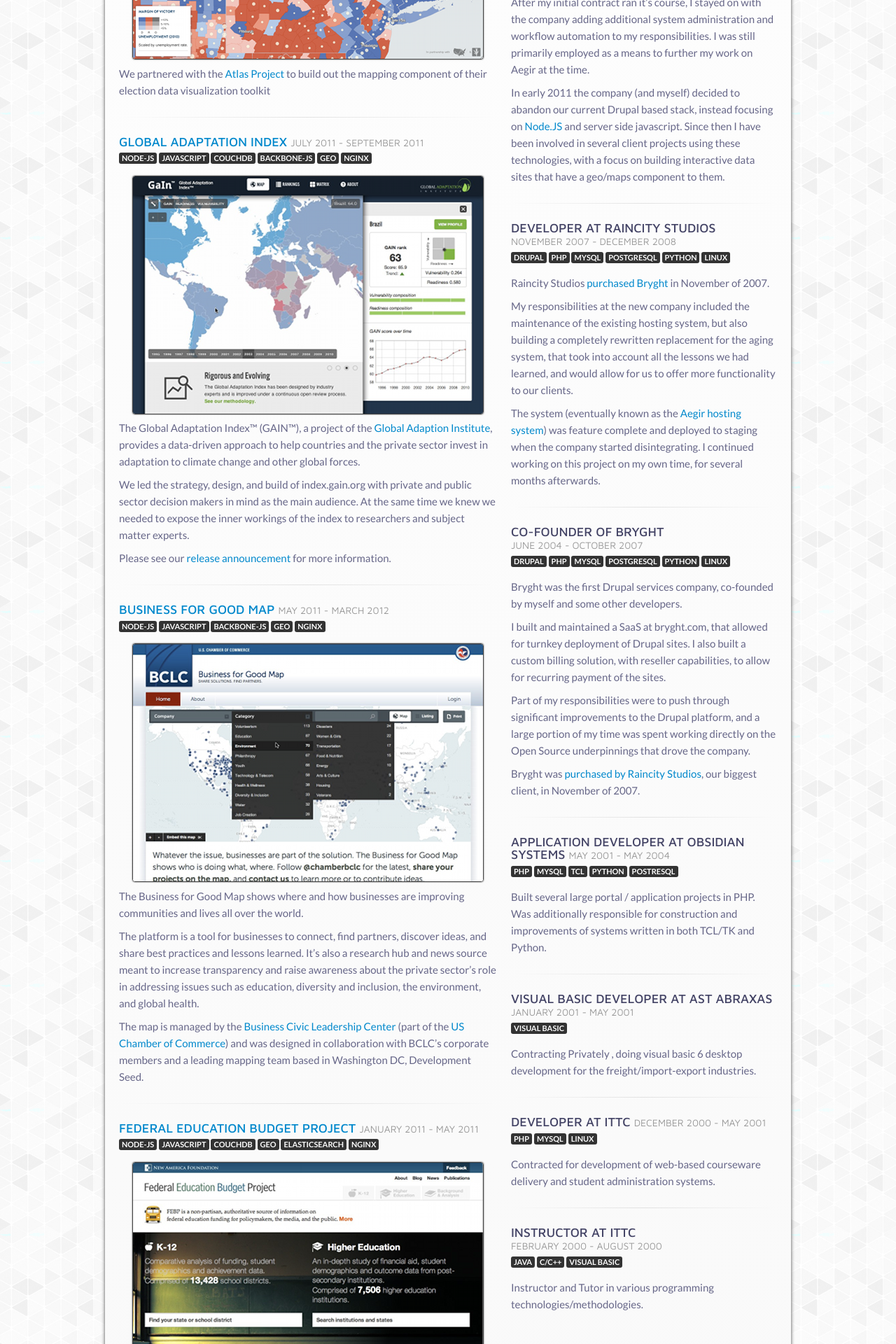
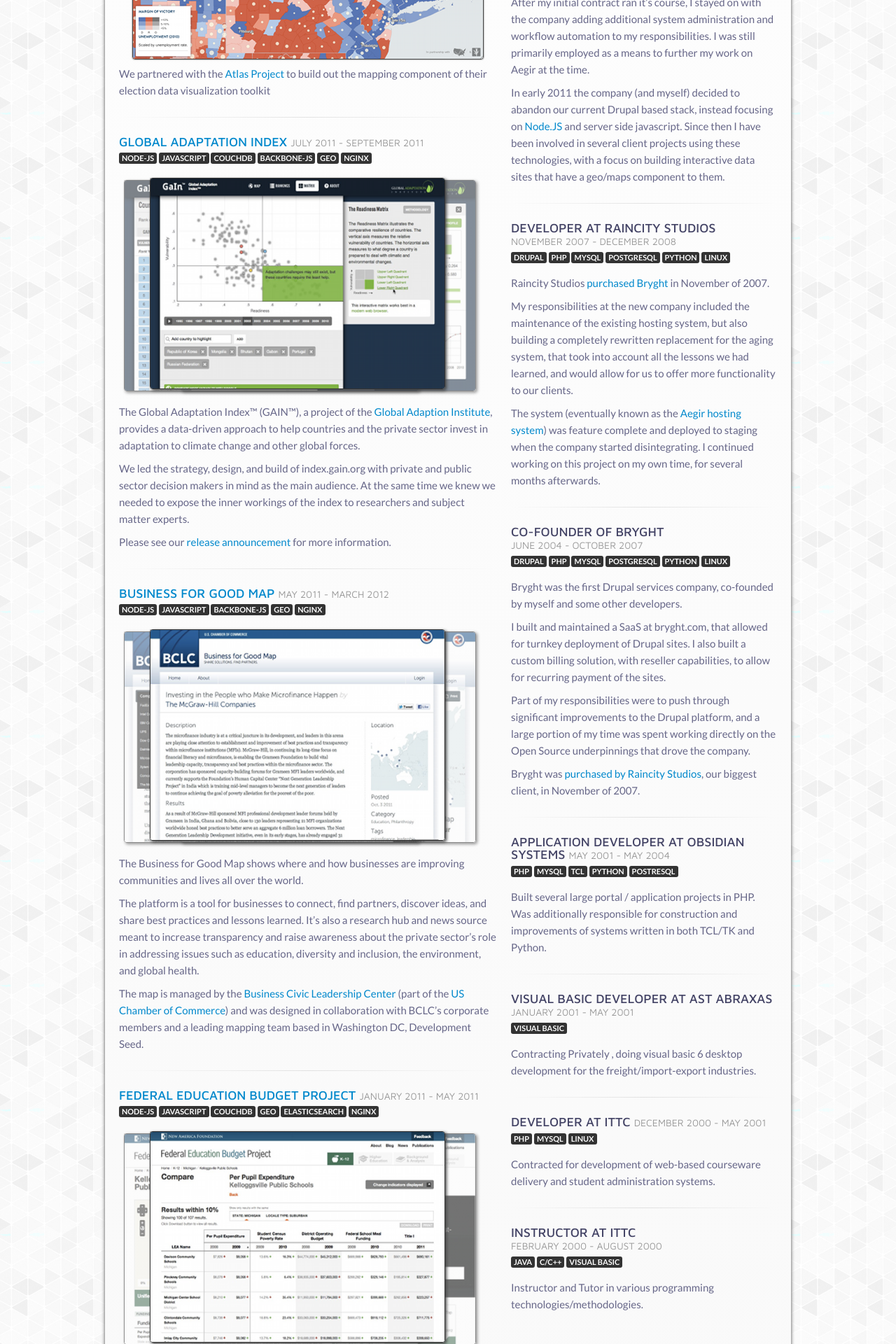
Before and after one commit to AdrianRossouw/daemon-co-za, a Jekyll site: the page built from portfolio/index.html, in a window 1280 px wide. Shown: the part 743-2663 px from the top of the page at 70% size. Built offline with Jekyll 4.4.1, drawn with Linux system fonts in a browser that asks for light colours.

Commit message:
switch to using roundabout for the images on the portfolio.

```diff
--- a/_includes/project.html
+++ b/_includes/project.html
@@ -22,18 +22,20 @@
 
 
   </header>
-  {% if project.images %}
-    <div class='carousel-wrapper'>
-    <div class='carousel'>
-      {% for img in project.images %}
-        {% if (forloop.first) %}
-          <img class='active item' src='{{base}}{{img.src}}' />
-        {% else %}
-          <img class='item' src='{{base}}{{img.src}}' />
-        {% endif %}
-      {% endfor %}
-  </div></div>
+  {% if project.images.size > 1 %}
+    <div class='roundabout-wrapper'>
+      <ul class='roundabout clearfix'>
+        {% for img in project.images %}
+        <li><div class='slide-wrapper'><img src='{{base}}{{img.src}}' /></div></li>
+        {% endfor %}
+      </ul>
+    </div>
+  {% else if project.images %}
+    {% for img in project.images %}
+      <div class='img-wrapper'><img src='{{base}}{{img.src}}' /></div>
+    {% endfor %}
   {% endif %}
+
   {{project.content}}
 
   </article>
--- a/site.css
+++ b/site.css
@@ -4,6 +4,7 @@
 
 {% include css/bootstrap.min.css %}
 {% include css/pygments.css %}
+{% include css/roundabout.css %}
 
 h1, h2, h3, h4, h5, h6 {
   font-family: 'Maven Pro', 'Helvetica Neue', Helvetica, Arial, sans-serif;
@@ -32,19 +33,18 @@
 
 .carousel { margin-bottom: 0; }
 
-.img-wrapper,
-.carousel-wrapper {
+.img-wrapper {
   overflow: hidden;
+  display: block;
   border: 1px solid #444;
   margin: 0.5em auto;
-  width: 500px;
+  width: 600px;
   max-height: 339px;
   box-shadow: 0 0 2px #444;
   border-radius: 4px;
 }
-.img-wrapper {
-  display: block;
-  width: 600px;
+.portfolio .img-wrapper {
+  width: 500px;
 }
 
 h1 { font-size: 38px; }
--- a/site.js
+++ b/site.js
@@ -1,9 +1,16 @@
 ---
 ---
 {% include js/jquery.min.js %}
+{% include js/jquery.roundabout.min.js %}
 {% include js/underscore-min.js %}
 {% include js/backbone-min.js %}
 {% include js/bootstrap.min.js %}
 
-$('.carousel').carousel();
-// js here
+$(document).ready(function() {
+    $('ul.roundabout').roundabout({
+        maxScale: 0.5,
+        autoplay: true,
+        autoplayDuration: 1500,
+        autoplayInitialDelay: 500
+    });
+});
```
Also changed, not shown: _includes/css/roundabout.css (added, +35 -0 lines), _posts/portfolio/devseed/2011-05-01-business-for-good.md (+2 -0 lines), _includes/js/jquery.roundabout.min.js (added), img/portfolio/bclc.search.full.png (added), img/portfolio/bclc.search.png (added).
